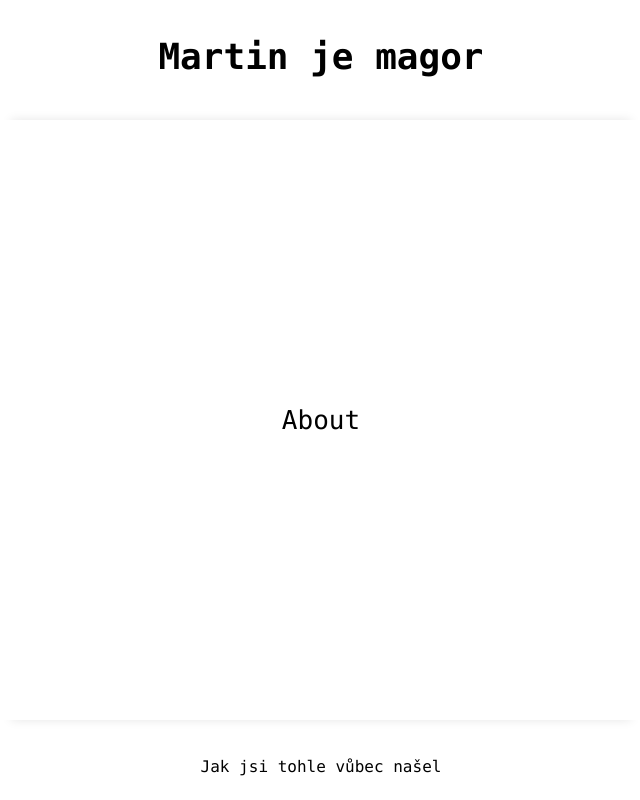
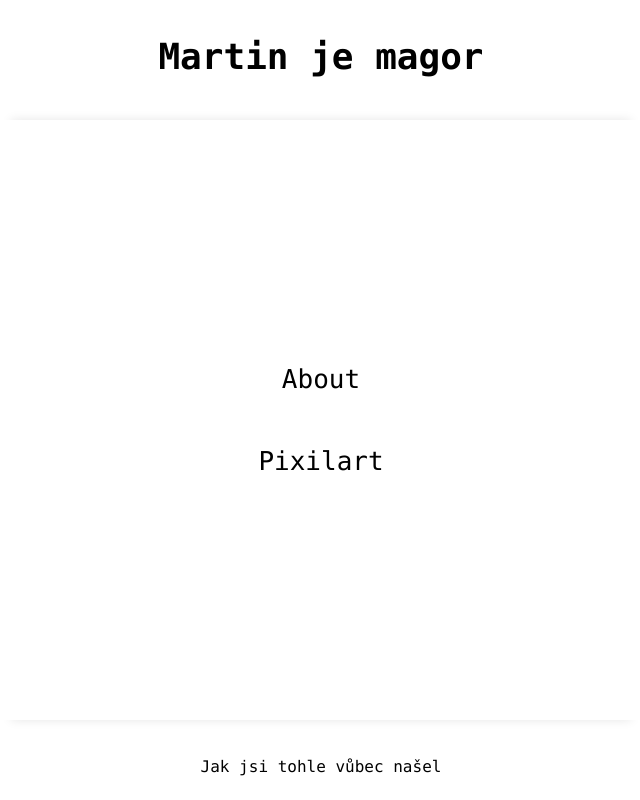
Before and after one commit to kiripolsky/web, a plain HTML site: page index.html in a window 1280 px wide. Shown: the whole page, without its empty margins (319-959 px from the left). Drawn offline with Linux system fonts and the light colour scheme.

Commit message:
Update index.html

```diff
--- a/index.html
+++ b/index.html
@@ -14,6 +14,7 @@
 
     <div class="mid">
         <p><a href="about.html">About</a></p>
+        <p><a href="https://www.pixilart.com/kiripolsky/gallery" target="_blank">Pixilart</a></p>
     </div>
 
     <div class="down">
```
